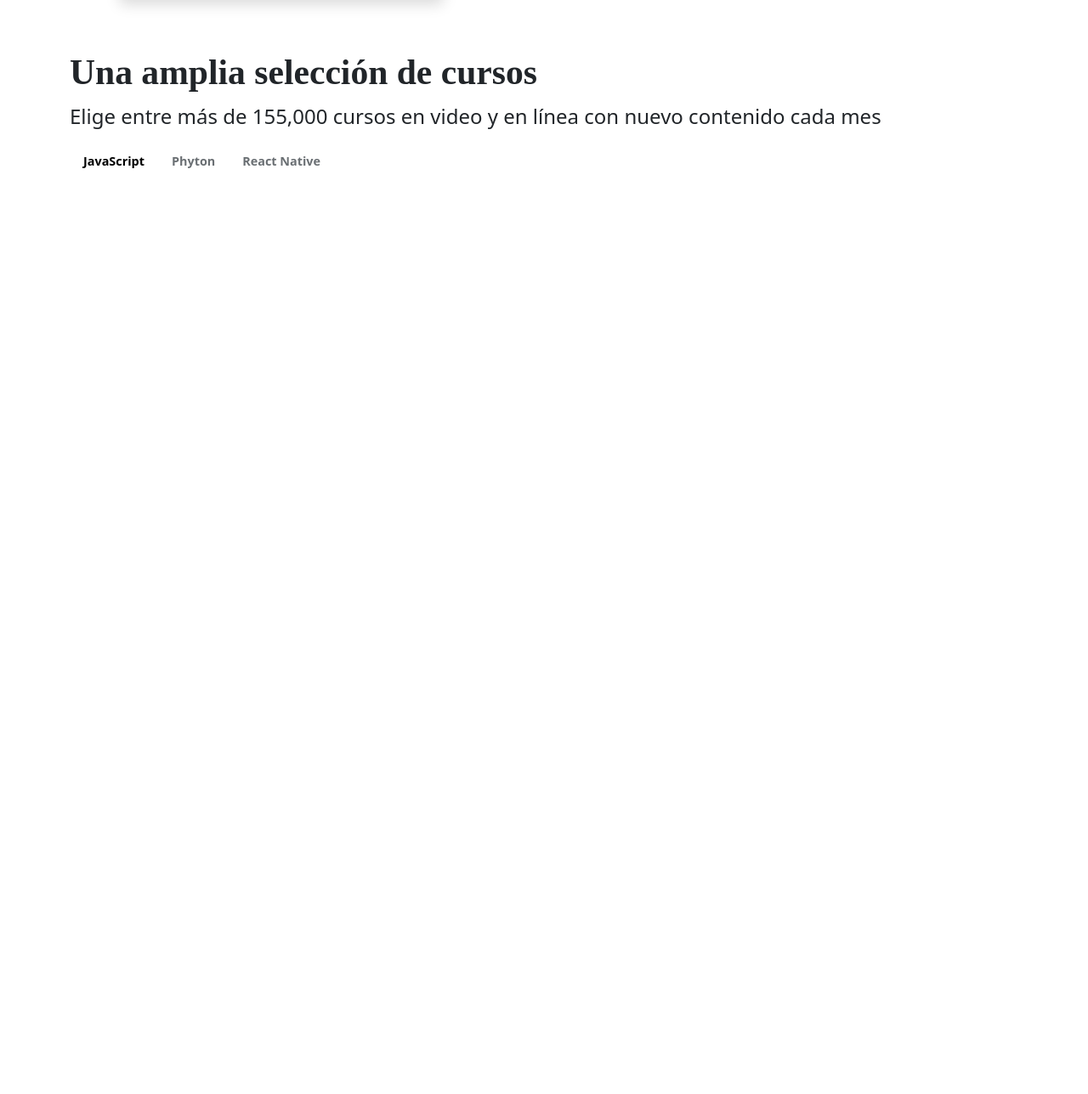
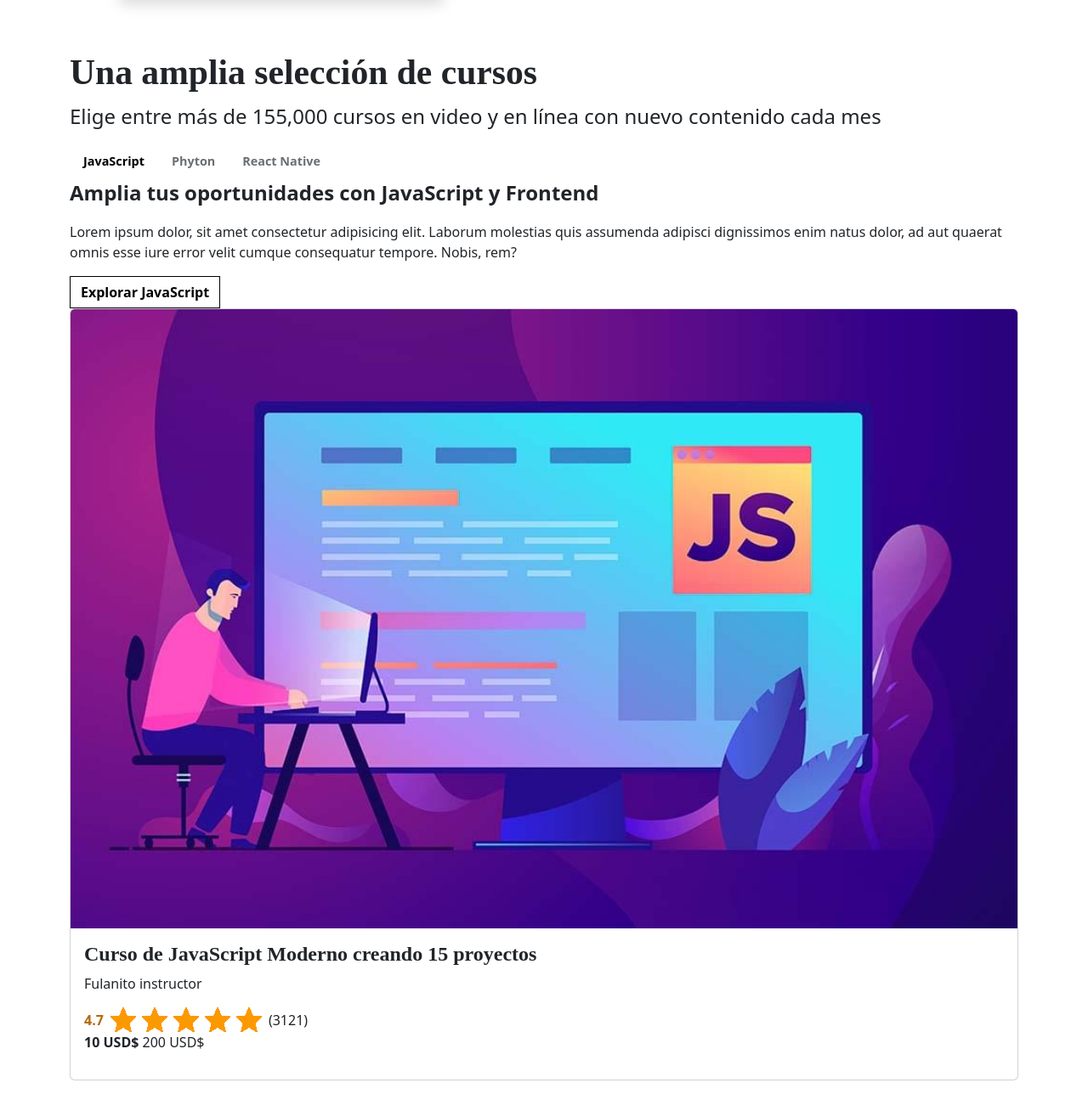
Before and after one commit to Naibaf93/Udemyclon, a website: page index.html in a window 1280 px wide. Shown: the part 541-1829 px from the top of the page at 85% size. Before the commit the page ends 800 px from the top, so only its background shows below. Drawn offline with nearby package versions, Linux system fonts and the light colour scheme; a web font is replaced by a local one.

Commit message:
creando el card de curso

```diff
--- a/index.html
+++ b/index.html
@@ -65,6 +65,33 @@
                 <a href="" class="nav-link">React Native</a>
             </li>
         </nav>
+
+        <div class="categoria-curso">
+            <p class="fs-4 fw-bold">Amplia tus oportunidades con JavaScript y Frontend</p>
+            <p>Lorem ipsum dolor, sit amet consectetur adipisicing elit. Laborum molestias quis assumenda adipisci dignissimos enim natus dolor, ad aut quaerat omnis esse iure error velit cumque consequatur tempore. Nobis, rem?</p>
+
+            <a href="#" class="btn btn-outline-dark">Explorar JavaScript</a>
+
+            <ul class="list-unstyled">
+                <li class="curso">
+                    <div class="card">
+                        <img src="build/img/curso_6.jpg" alt="imagen curso" class="card-img-top">
+
+                        <div class="card-body">
+                            <h4 class="titulo">Curso de JavaScript Moderno creando 15 proyectos</h4>
+                            <p class="instructor">Fulanito instructor</p>
+
+                            <div class="d-flex align-items-center">
+                                <p class="puntaje fw-bold text-secondary m-0 me-2">4.7</p>
+                                <img src="src/img/estrellas.png" alt="calificacion estrellas" class="me-2">
+                                <p class="total m-0">(3121)</p>
+                            </div>
+
+                            <p class="precio fw-bold">10 USD$ <span class="original fw-normal">200 USD$ </span></p>
+                        </div>
+                    </div>
+                </li>
+            </ul>
     </section>
 </body>
 </html>
```
